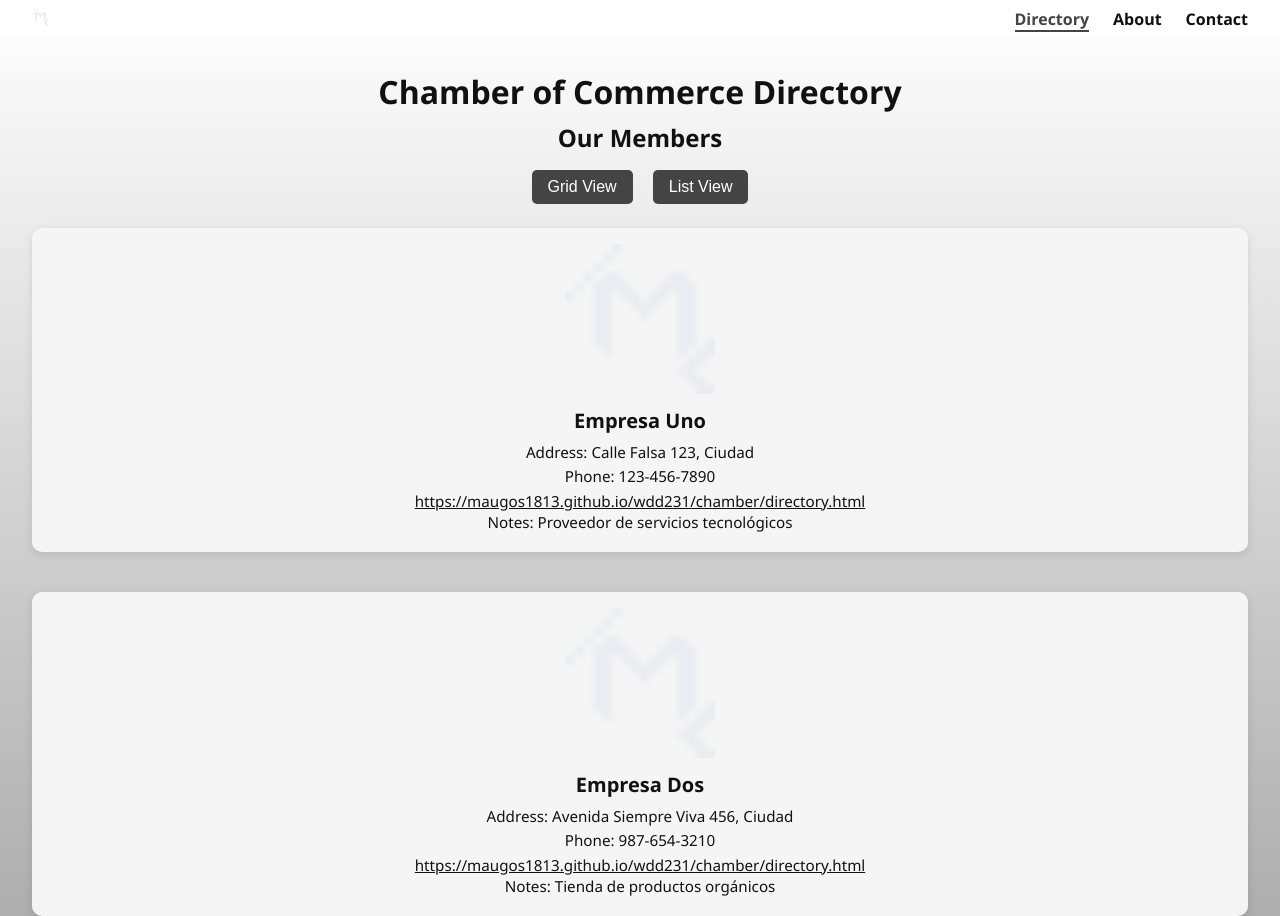
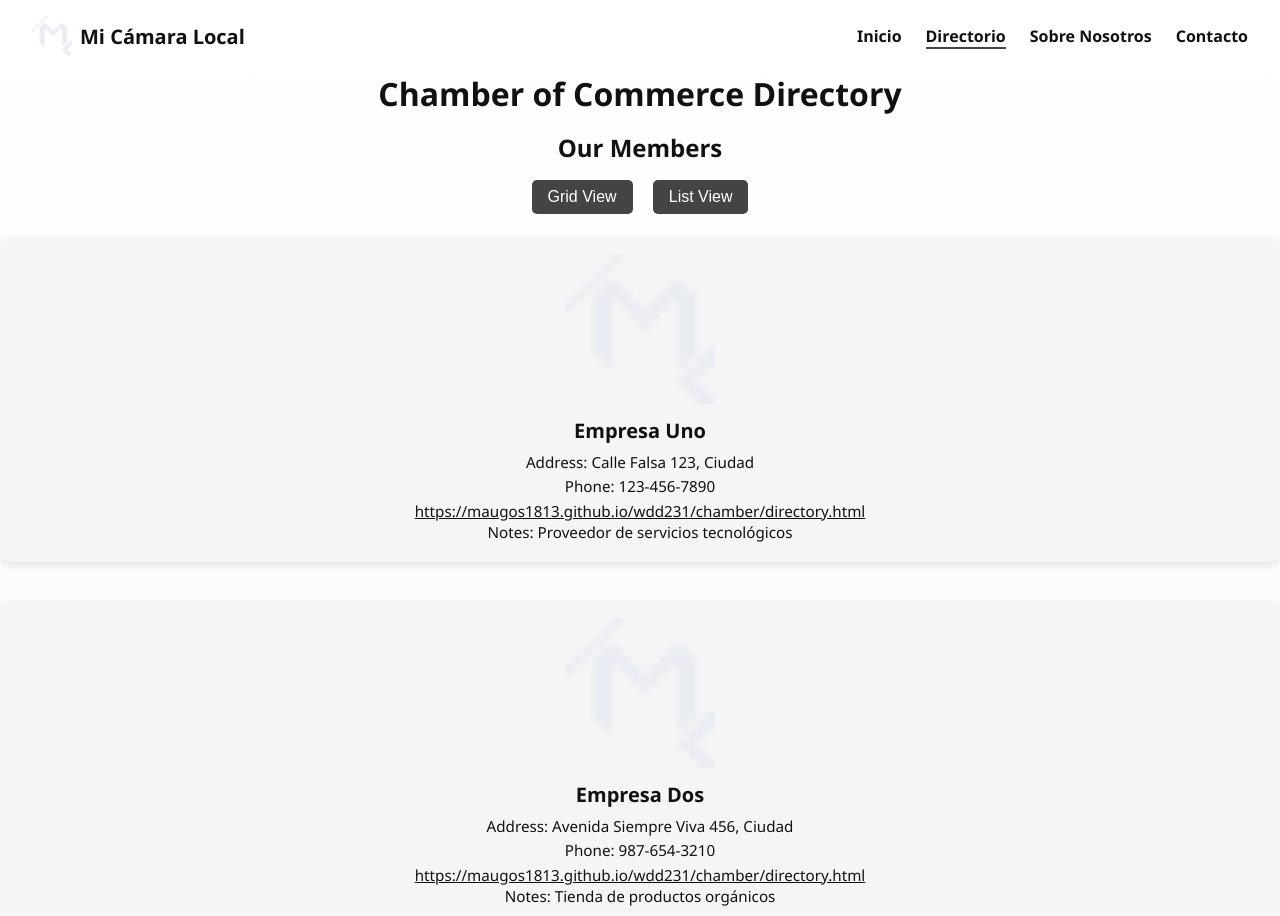
Before and after one commit to maugos1813/wdd231, a plain HTML site: page chamber/directory.html in a window 1280 px wide. Shown: the top 916 px of the page. Drawn offline with Linux system fonts and the light colour scheme.

Commit message:
final commit

```diff
--- a/chamber/directory.html
+++ b/chamber/directory.html
@@ -40,14 +40,18 @@
 
   <body>
     <header>
-        <div>
-            <img src="images/favicon-2.ico" alt="logo de icon empresa">
-        </div>
+      <div class="logo">
+        <img src="images/favicon-2.ico" alt="logo" />
+        <span>Mi Cámara Local</span>
+      </div>
+      <button class="nav-toggle" aria-label="Abrir menú">☰</button>
+
       <nav>
         <ul>
-          <li><a href="directory.html" class="active">Directory</a></li>
-          <li><a href="about.html" aria-disabled="true">About</a></li>
-          <li><a href="contact.html" aria-disabled="true">Contact</a></li>
+          <li><a href="index.html" class="active">Inicio</a></li>
+          <li><a href="directory.html">Directorio</a></li>
+          <li><a href="about.html">Sobre Nosotros</a></li>
+          <li><a href="contact.html">Contacto</a></li>
         </ul>
       </nav>
     </header>
--- a/chamber/scripts/directory.js
+++ b/chamber/scripts/directory.js
@@ -2,6 +2,27 @@ const url = "data/members.json";
 const cardsContainer = document.querySelector("#cards")
 const gridBtn = document.querySelector("#gridBtn");
 const listBtn = document.querySelector("#listBtn");
+
+const toggle = document.querySelector(".nav-toggle");
+const navMenu = document.querySelector("nav ul");
+
+if (toggle && navMenu) {
+    toggle.addEventListener("click", () => {
+        navMenu.classList.toggle("open");
+    });
+}
+
+const links = document.querySelectorAll("nav a");
+links.forEach(link => {
+    if (link.href === window.location.href) {
+        link.classList.add("active");
+    } else {
+        link.classList.remove("active");
+    }
+});
+
+document.getElementById('year').textContent = new Date().getFullYear();
+document.getElementById('lastModified').textContent = document.lastModified;
 
 const getMembersData = async () => {
     try {
@@ -21,7 +42,7 @@ const displayMembers = (members) => {
         card.classList.add("member-card");
 
         const image = document.createElement("img");
-        image.src = `images/${member.image}`
+        image.src = `images/${member.image}`;
         image.alt = `Logo of ${member.name}`;
         image.width = 150;
         image.height = 150;
@@ -65,7 +86,4 @@ listBtn.addEventListener("click", () => {
     cardsContainer.classList.remove("grid-view");
 })
 
-document.getElementById('year').textContent = new Date().getFullYear();
-document.getElementById('lastModified').textContent = document.lastModified;
-
 getMembersData();
--- a/chamber/styles/directory.css
+++ b/chamber/styles/directory.css
@@ -8,6 +8,7 @@
   --color-button-text: #ffffff;
   --font-main: 'Segoe UI', Tahoma, Geneva, Verdana, sans-serif;
 }
+
 * {
   margin: 0;
   padding: 0;
@@ -17,23 +18,20 @@
 body {
   font-family: var(--font-main);
   color: var(--color-text);
-    background: linear-gradient(to bottom, #fff, #000);
+  background: linear-gradient(to bottom, #fff, #f0f0f0);
   display: flex;
   flex-direction: column;
   min-height: 100vh;
 }
 
-  main {
-    flex: 1;
-    padding: 2rem;
-  }
-
 header {
-    background-color: rgba(255, 255, 255, 0.95);
-    padding: 0.5rem 2rem;
   display: flex;
   justify-content: space-between;
   align-items: center;
+  padding: 1rem 2rem;
+  background: rgba(255, 255, 255, 0.95);
+  position: relative;
+  z-index: 1000;
   flex-wrap: wrap;
 }
 
@@ -52,60 +50,77 @@
   border-radius: 5px;
 }
 
-  header nav ul {
+nav ul {
   list-style: none;
   display: flex;
   gap: 1.5rem;
-    margin: 0;
-    padding: 0;
 }
 
-  header nav a {
+nav a {
   text-decoration: none;
   color: var(--color-text);
   font-weight: 600;
   transition: color 0.3s;
 }
 
-  header nav a.active {
+nav a.active {
   border-bottom: 2px solid #444;
-    color: #444;
 }
 
-
-  header nav a:hover {
+nav a:hover {
   color: #555;
 }
 
-  h1 {
-    text-align: center;
-    margin-bottom: 0.5rem;
+.nav-toggle {
+  display: none;
+  background: none;
+  border: none;
+  font-size: 2rem;
+  cursor: pointer;
 }
 
-  h2 {
+.hero {
+  display: grid;
+  place-items: center;
+  min-height: 60vh;
+  padding: 2rem;
+  background-image: url('/chamber/images/maugos.webp');
+  background-size: cover;
+  background-position: center;
+  color: white;
   text-align: center;
+  gap: 1rem;
+}
+
+.hero .cta {
+  background: rgba(0,0,0,0.6);
+  padding: 0.8rem 1.2rem;
+  border-radius: 8px;
+  text-decoration: none;
+  color: white;
+  font-weight: 700;
+}
+
+.main-grid {
+  display: grid;
+  grid-template-columns: 1fr 320px;
+  gap: 1.5rem;
+  align-items: start;
+  padding: 2rem;
+}
+
+.events, .weather, .spotlights {
+  background: rgba(255,255,255,0.95);
+  padding: 1rem;
+  border-radius: 10px;
+  box-shadow: 0 3px 8px rgba(0,0,0,0.08);
   margin-bottom: 1rem;
 }
 
-  .view-buttons {
-    text-align: center;
-    margin-bottom: 1.5rem;
-  }
-
-  .view-buttons button {
-    background-color: var(--color-button-bg);
-    color: var(--color-button-text);
-    border: none;
-    padding: 0.5rem 1rem;
-    margin: 0 0.5rem;
-    border-radius: 5px;
-    cursor: pointer;
-    font-size: 1rem;
-    transition: background 0.3s;
-  }
-
-  .view-buttons button:hover {
-    background-color: #666666;
+.spotlight-cards {
+  display: grid;
+  gap: 1rem;
+  grid-template-columns: repeat(auto-fit,minmax(220px,1fr));
 }
 
 #cards {
@@ -162,6 +177,27 @@
   color: #444;
 }
 
+.view-buttons {
+  text-align: center;
+  margin-bottom: 1.5rem;
+}
+
+.view-buttons button {
+  background-color: var(--color-button-bg);
+  color: var(--color-button-text);
+  border: none;
+  padding: 0.5rem 1rem;
+  margin: 0 0.5rem;
+  border-radius: 5px;
+  cursor: pointer;
+  font-size: 1rem;
+  transition: background 0.3s;
+}
+
+.view-buttons button:hover {
+  background-color: #666666;
+}
+
 footer {
   background-color: var(--color-footer-bg);
   color: var(--color-footer-text);
@@ -173,11 +209,55 @@
   margin: 0.25rem 0;
 }
 
-  @media (max-width: 480px) {
-    header h1 {
-      font-size: 1.5rem;
+h1, h2 {
+  text-align: center;
+  margin-bottom: 1rem;
 }
 
+@media (max-width: 900px) {
+  .main-grid {
+    grid-template-columns: 1fr;
+    padding: 1rem;
+  }
+}
+
+@media (max-width: 768px) {
+  nav ul {
+    display: none;
+    flex-direction: column;
+    position: absolute;
+    top: 60px;
+    right: 10px;
+    background: #fff;
+    padding: 1rem;
+    border-radius: 8px;
+    box-shadow: 0 3px 8px rgba(0,0,0,0.1);
+    z-index: 999;
+  }
+
+  nav ul.open {
+    display: flex;
+  }
+
+  .nav-toggle {
+    display: block;
+  }
+}
+
+@media (max-width: 600px) {
+  header {
+    flex-direction: column;
+    align-items: center;
+    text-align: center;
+  }
+
+  header nav ul {
+    gap: 0.75rem;
+    margin-top: 0.5rem;
+  }
+}
+
+@media (max-width: 480px) {
   .view-buttons button {
     padding: 0.4rem 0.8rem;
     font-size: 0.9rem;
@@ -192,17 +272,3 @@
     font-size: 0.85rem;
   }
 }
-
-  @media (max-width: 600px) {
-    header {
-      flex-direction: column;
-      align-items: center;
-      text-align: center;
-    }
-
-    header nav ul {
-      flex-direction: column;
-      gap: 0.75rem;
-      margin-top: 0.5rem;
-    }
-  }
--- a/chamber/styles/index.css
+++ b/chamber/styles/index.css
@@ -1,9 +1,90 @@
+:root {
+  --color-bg: #ffffff;
+  --color-text: #111111;
+  --color-card: #f5f5f5;
+  --color-footer-bg: #222222;
+  --color-footer-text: #ffffff;
+  --color-button-bg: #444444;
+  --color-button-text: #ffffff;
+  --font-main: 'Segoe UI', Tahoma, Geneva, Verdana, sans-serif;
+}
+
+* {
+  margin: 0;
+  padding: 0;
+  box-sizing: border-box;
+}
+
+body {
+  font-family: var(--font-main);
+  color: var(--color-text);
+  background: linear-gradient(to bottom, #fff, #f0f0f0);
+  display: flex;
+  flex-direction: column;
+  min-height: 100vh;
+}
+
+header {
+  display: flex;
+  justify-content: space-between;
+  align-items: center;
+  padding: 1rem 2rem;
+  background: rgba(255, 255, 255, 0.95);
+  position: relative;
+  z-index: 1000;
+  flex-wrap: wrap;
+}
+
+header .logo {
+  display: flex;
+  align-items: center;
+  gap: 0.5rem;
+  font-weight: bold;
+  font-size: 1.25rem;
+  color: var(--color-text);
+}
+
+header .logo img {
+  width: 40px;
+  height: auto;
+  border-radius: 5px;
+}
+
+nav ul {
+  list-style: none;
+  display: flex;
+  gap: 1.5rem;
+}
+
+nav a {
+  text-decoration: none;
+  color: var(--color-text);
+  font-weight: 600;
+  transition: color 0.3s;
+}
+
+nav a.active {
+  border-bottom: 2px solid #444;
+}
+
+nav a:hover {
+  color: #555;
+}
+
+.nav-toggle {
+  display: none;
+  background: none;
+  border: none;
+  font-size: 2rem;
+  cursor: pointer;
+}
+
 .hero {
   display: grid;
   place-items: center;
   min-height: 60vh;
   padding: 2rem;
-    background-image: url('images/hero.jpg');
+  background-image: url('/chamber/images/maugos.webp');
   background-size: cover;
   background-position: center;
   color: white;
@@ -25,10 +106,7 @@
   grid-template-columns: 1fr 320px;
   gap: 1.5rem;
   align-items: start;
-  }
-
-  @media (max-width: 900px) {
-    .main-grid { grid-template-columns: 1fr; }
+  padding: 2rem;
 }
 
 .events, .weather, .spotlights {
@@ -39,4 +117,158 @@
   margin-bottom: 1rem;
 }
 
-  .spotlight-cards { display: grid; gap: 1rem; grid-template-columns: repeat(auto-fit,minmax(220px,1fr)); }
+.spotlight-cards {
+  display: grid;
+  gap: 1rem;
+  grid-template-columns: repeat(auto-fit,minmax(220px,1fr));
+}
+
+#cards {
+  display: grid;
+  gap: 1.5rem;
+}
+
+#cards.grid-view {
+  grid-template-columns: repeat(auto-fit, minmax(250px, 1fr));
+}
+
+#cards.list-view {
+  display: block;
+}
+
+.member-card {
+  background-color: var(--color-card);
+  padding: 1rem;
+  border-radius: 10px;
+  box-shadow: 0 3px 8px rgba(0,0,0,0.1);
+  margin-bottom: 1rem;
+  text-align: center;
+  transition: transform 0.3s;
+}
+
+.member-card:hover {
+  transform: translateY(-5px);
+}
+
+.member-card img {
+  max-width: 150px;
+  height: auto;
+  border-radius: 5px;
+  margin-bottom: 0.5rem;
+}
+
+.member-card h2 {
+  font-size: 1.25rem;
+  margin-bottom: 0.5rem;
+}
+
+.member-card p,
+.member-card a {
+  font-size: 0.95rem;
+  margin-bottom: 0.25rem;
+}
+
+.member-card a {
+  color: var(--color-text);
+  text-decoration: underline;
+}
+
+.member-card a:hover {
+  color: #444;
+}
+
+.view-buttons {
+  text-align: center;
+  margin-bottom: 1.5rem;
+}
+
+.view-buttons button {
+  background-color: var(--color-button-bg);
+  color: var(--color-button-text);
+  border: none;
+  padding: 0.5rem 1rem;
+  margin: 0 0.5rem;
+  border-radius: 5px;
+  cursor: pointer;
+  font-size: 1rem;
+  transition: background 0.3s;
+}
+
+.view-buttons button:hover {
+  background-color: #666666;
+}
+
+footer {
+  background-color: var(--color-footer-bg);
+  color: var(--color-footer-text);
+  text-align: center;
+  padding: 1rem 2rem;
+}
+
+footer p {
+  margin: 0.25rem 0;
+}
+
+h1, h2 {
+  text-align: center;
+  margin-bottom: 1rem;
+}
+
+@media (max-width: 900px) {
+  .main-grid {
+    grid-template-columns: 1fr;
+    padding: 1rem;
+  }
+}
+
+@media (max-width: 768px) {
+  nav ul {
+    display: none;
+    flex-direction: column;
+    position: absolute;
+    top: 60px;
+    right: 10px;
+    background: #fff;
+    padding: 1rem;
+    border-radius: 8px;
+    box-shadow: 0 3px 8px rgba(0,0,0,0.1);
+    z-index: 999;
+  }
+
+  nav ul.open {
+    display: flex;
+  }
+
+  .nav-toggle {
+    display: block;
+  }
+}
+
+@media (max-width: 600px) {
+  header {
+    flex-direction: column;
+    align-items: center;
+    text-align: center;
+  }
+
+  header nav ul {
+    gap: 0.75rem;
+    margin-top: 0.5rem;
+  }
+}
+
+@media (max-width: 480px) {
+  .view-buttons button {
+    padding: 0.4rem 0.8rem;
+    font-size: 0.9rem;
+  }
+
+  .member-card h2 {
+    font-size: 1.1rem;
+  }
+
+  .member-card p,
+  .member-card a {
+    font-size: 0.85rem;
+  }
+}
```
Also changed, not shown: chamber/index.html (+9 -3 lines), chamber/scripts/index.js (+25 -17 lines), chamber/images/maugos.webp (added). Lines whose indentation alone changed are shown as unchanged.
